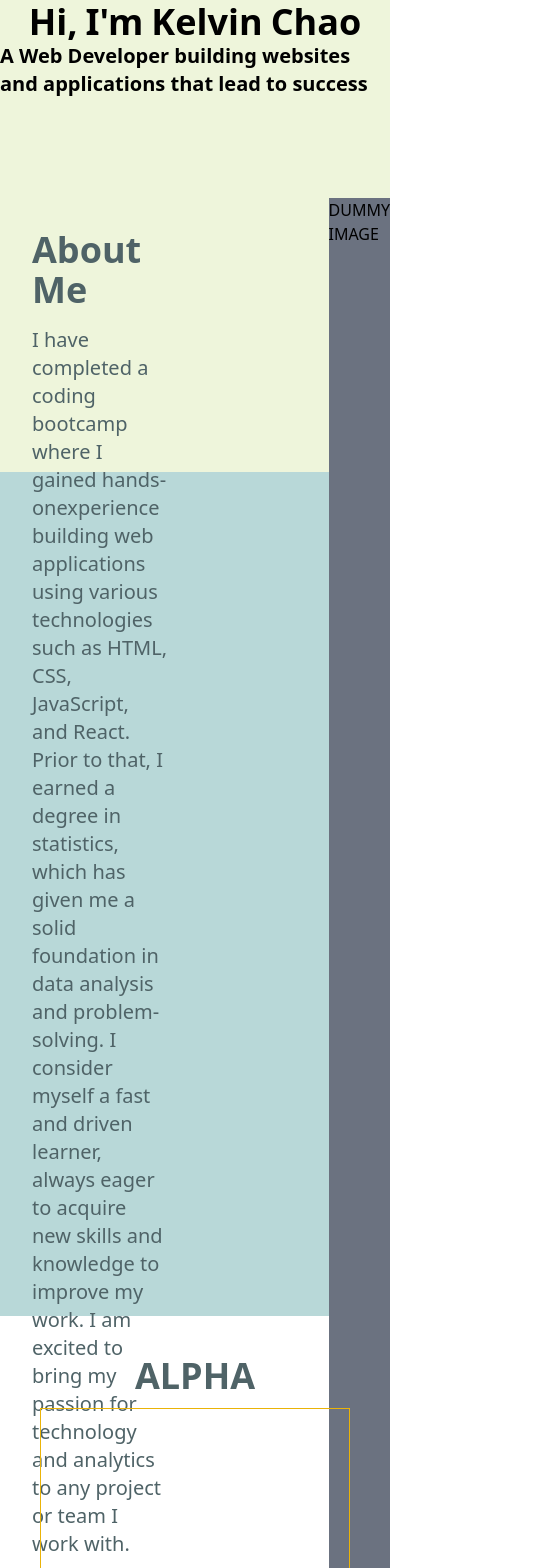
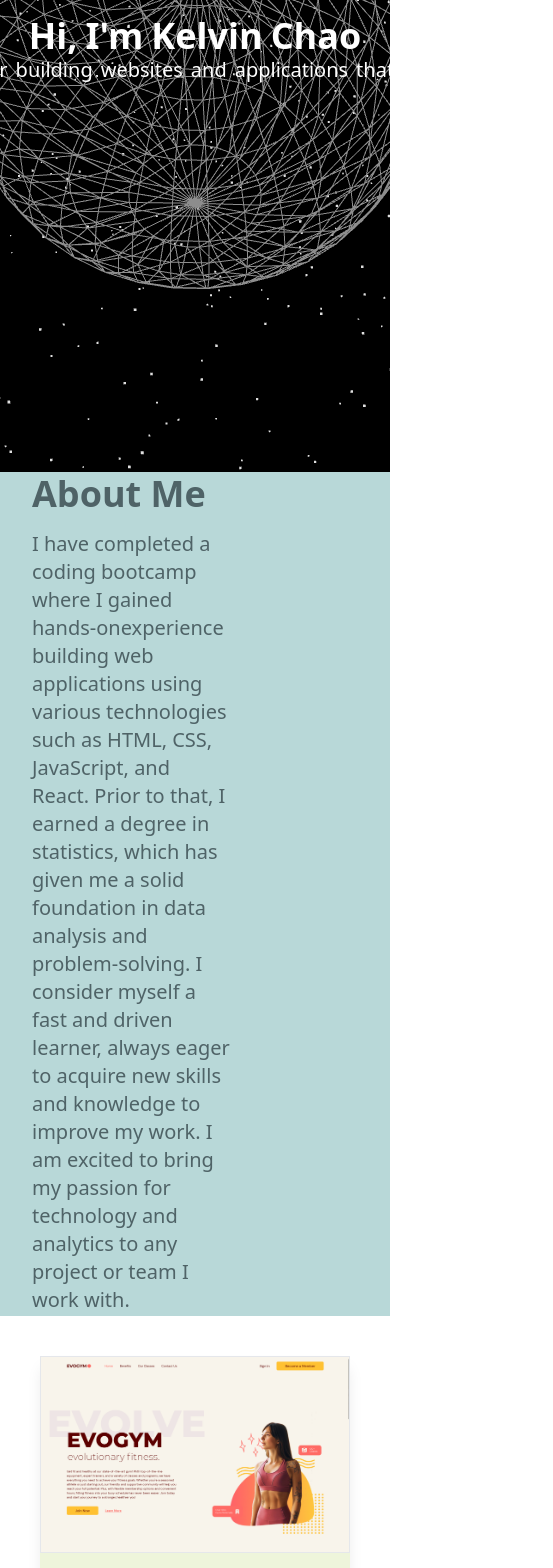
Before and after one commit to KKWChao/Portfolio_v3, a React (Vite) app: page / in a window 390 px wide. Shown: the part 432-2000 px from the top of the page, 553 px wide, since content can reach past the window. Built offline with nearby package versions, Linux system fonts and the light colour scheme.

Commit message:
second card version

```diff
--- a/index.html
+++ b/index.html
@@ -7,7 +7,7 @@
     <title>Portfolio</title>
   </head>
   <body>
-    <canvas id="bg" class="flex h-full w-full"></canvas>
+    <!-- <canvas id="bg" class="flex h-full w-full"></canvas> -->
     <div id="root"></div>
 
     <script type="module" src="/src/main.jsx"></script>
--- /dev/null
+++ b/src/components/Box3js.jsx
@@ -0,0 +1,36 @@
+import { useRef } from "react";
+import { Canvas, useFrame } from "@react-three/fiber";
+import { Stars } from "@react-three/drei";
+
+function Box() {
+  const meshRef = useRef(null);
+
+  useFrame(() => {
+    if (!meshRef.current) {
+      return;
+    }
+
+    meshRef.current.rotation.x += 0.01;
+    meshRef.current.rotation.y += 0.01;
+  });
+
+  return (
+    <mesh ref={meshRef}>
+      <boxGeometry args={[3, 3, 3]} />
+      <meshStandardMaterial color="green" />
+    </mesh>
+  );
+}
+
+const BoxComponent = () => {
+  return (
+    <Canvas>
+      <ambientLight intensity={0.1} />
+      <directionalLight color="white" position={[-10, 4, 5]} />
+      <Stars />
+      <Box />
+    </Canvas>
+  );
+};
+
+export default BoxComponent;
--- a/src/components/Sphere.jsx
+++ /dev/null
@@ -1,7 +0,0 @@
-import React from "react";
-
-const Sphere = () => {
-  return <div>Sphere</div>;
-};
-
-export default Sphere;
--- /dev/null
+++ b/src/components/SphereComponent.jsx
@@ -0,0 +1,37 @@
+import { useRef } from "react";
+import { Canvas, useFrame } from "@react-three/fiber";
+import { Stars, OrbitControls } from "@react-three/drei";
+
+function Sphere() {
+  const meshRef = useRef(null);
+
+  useFrame(() => {
+    if (!meshRef.current) {
+      return;
+    }
+
+    meshRef.current.rotation.x += 0.005;
+    meshRef.current.rotation.y += 0.005;
+  });
+
+  return (
+    <mesh ref={meshRef}>
+      <sphereGeometry args={[2]} />
+      <meshBasicMaterial color="grey" wireframe={true} />
+    </mesh>
+  );
+}
+
+const SphereComponent = () => {
+  return (
+    <Canvas>
+      <ambientLight intensity={0.1} />
+      <directionalLight color="red" position={[-10, 4, 5]} />
+      <Stars />
+      <Sphere />
+      <OrbitControls />
+    </Canvas>
+  );
+};
+
+export default SphereComponent;
--- a/src/index.css
+++ b/src/index.css
@@ -13,10 +13,11 @@ body,
   @apply ; */
 }
 
-canvas {
+/* FOR 3JS BG */
+/* canvas {
   position: fixed;
   top: 0;
   left: 0;
   width: 100%;
   height: 100vh;
-}
+} */
--- a/src/scenes/About/index.jsx
+++ b/src/scenes/About/index.jsx
@@ -1,13 +1,16 @@
 import React from "react";
 import { motion } from "framer-motion";
+
+import SphereComponent from "../../components/SphereComponent";
+import BoxComponent from "../../components/Box3js";
 
 const About = () => {
   return (
     <section
       id="about"
-      className="mx-auto flex h-screen items-center bg-LightBg"
+      className="mx-auto flex h-screen items-center justify-center bg-LightBg"
     >
-      <div className="mx-auto flex justify-center gap-x-32 md:flex-row">
+      <div className="mx-auto flex justify-center gap-x-32 md:flex-row ">
         <motion.div
           className="flex flex-col gap-4 p-8 text-DarkBg md:w-1/3"
           initial="hidden"
@@ -31,7 +34,14 @@ const About = () => {
             project or team I work with.
           </p>
         </motion.div>
-        <motion.div
+
+        <div className="h-100% rounded-md bg-black drop-shadow-md md:w-1/3">
+          {/* <BoxComponent /> */}
+        </div>
+
+        {/* 3JS Animations */}
+
+        {/* <motion.div
           className="bg-gray-500 md:w-1/3"
           initial="hidden"
           whileInView="visible"
@@ -43,7 +53,7 @@ const About = () => {
           }}
         >
           DUMMY IMAGE
-        </motion.div>
+        </motion.div> */}
       </div>
     </section>
   );
--- a/src/scenes/Home/index.jsx
+++ b/src/scenes/Home/index.jsx
@@ -1,6 +1,6 @@
 import { motion } from "framer-motion";
 
-import AnimatedText from "@/components/AnimatedText";
+import SphereComponent from "../../components/SphereComponent";
 
 const Home = () => {
   const HeaderText = "Hi, I'm Kelvin Chao".split(" ");
@@ -13,7 +13,7 @@ const Home = () => {
   const initial = { opacity: 0, y: -100 };
   const visible = { opacity: 1, y: 0 };
   return (
-    <section id="home" className="mx-auto mt-[60px] h-screen bg-LighterBg">
+    <section id="home" className="relative mx-auto mt-[60px] h-screen">
       <motion.div
         className="flex h-full flex-col items-center justify-center"
         initial="hidden"
@@ -25,7 +25,7 @@ const Home = () => {
           visible: {},
         }}
       >
-        <div className="flex text-black">
+        <div className="flex text-white">
           {HeaderText.map((words, i) => {
             return (
               <motion.p
@@ -34,17 +34,37 @@ const Home = () => {
                 initial={initial}
                 whileInView={visible}
                 whileHover={{ scale: 1.2 }}
+                key={`${words}_${i}`}
               >
                 {words}
               </motion.p>
             );
           })}
         </div>
-        <p className="text-xl font-semibold">
-          A Web Developer building websites and applications that lead to
-          success
-        </p>
+        <div className="flex text-white">
+          {SubText.map((words, i) => {
+            return (
+              <motion.p
+                className="mx-1 text-xl"
+                transition={{
+                  type: "inertial",
+                  bounce: 0.75,
+                  delay: 0.1 * (2 + i),
+                }}
+                initial={initial}
+                whileInView={visible}
+                whileHover={{ scale: 1.2 }}
+                key={`${words}_${i}`}
+              >
+                {words}
+              </motion.p>
+            );
+          })}
+        </div>
       </motion.div>
+      <div className="absolute top-0 z-[-10] h-full w-full bg-black">
+        <SphereComponent />
+      </div>
     </section>
   );
 };
--- a/src/scenes/Projects/ProjectCard.jsx
+++ b/src/scenes/Projects/ProjectCard.jsx
@@ -1,33 +1,80 @@
 import React from "react";
-import dummy from "@/assets/react.svg";
 
 // WIP
 const ProjectCard = (props, i) => {
   /* CAROUSEL */
   // const [Carousel, setCarousel] = useState(false);
   return (
+    /* V1 Card */
+    // <div
+    //   key={`${props.projectName}_${i}`}
+    //   className="flex flex-col items-center justify-center"
+    // >
+    //   <h1 className="pb-3 text-center text-4xl font-bold text-DarkBg">
+    //     {props.projectName.toUpperCase()}
+    //   </h1>
+    //   <div
+    //     className="relative inline-block  w-full rounded-lg border text-white hover:text-black"
+    //     key={props.key}
+    //   >
+    //     <img
+    //       src={props.projectImage}
+    //       alt="Evogym"
+    //       className="h-[360px] w-[360px] overflow-hidden"
+    //     />
+    //     <span className="absolute top-14 h-full w-full p-4 text-xl opacity-0 drop-shadow-md transition-all duration-300 ease-in-out hover:opacity-100">
+    //       {props.projectDescription}
+    //     </span>
+    //   </div>
+    //   <div className="mt-4 flex w-full gap-4">
+    //     <button
+    //       className="button mt-2 w-1/2 rounded bg-Highlight p-3 duration-200 ease-in-out hover:bg-LighterBg"
+    //       href={props.projectLink}
+    //       target="_blank"
+    //       onClick={() => {}}
+    //     >
+    //       <a href={props.projectLink} target="_blank">
+    //         Deployment
+    //       </a>
+    //     </button>
+    //     <button
+    //       className="button mt-2 w-1/2 rounded bg-Highlight p-3 duration-200 ease-in-out hover:bg-LighterBg"
+    //       href={props.projectGit}
+    //       target="_blank"
+    //       onClick={() => {}}
+    //     >
+    //       <a href={props.projectLink} target="_blank">
+    //         Github
+    //       </a>
+    //     </button>
+    //   </div>
+    // </div>
+
+    /* V2 Card */
     <div
       key={`${props.projectName}_${i}`}
-      className="flex flex-col items-center justify-center"
+      className="flex h-full w-full flex-col items-center justify-center bg-LighterBg shadow-lg"
     >
-      <h1 className="pb-3 text-center text-4xl font-bold text-DarkBg">
+      <div
+        className="relative inline-block w-full border text-white hover:text-black"
+        key={props.key}
+      >
+        <img
+          src={props.projectImage}
+          alt="Evogym"
+          className="overflow-hidden"
+        />
+      </div>
+      <div className="mt-4 w-full gap-4 p-4">
+        <h1 className="pb-3 text-4xl font-bold text-DarkBg">
           {props.projectName.toUpperCase()}
         </h1>
-      <div
-        className="relative inline-block h-[360px] w-full border border-yellow-500 text-white hover:text-black md:w-[360px]"
-        key={props.key}
-        style={{
-          background: `${dummy}`,
-        }}
-      >
-        {/* IMAGE SIZE [320 x 320] */}
-        <span className="absolute top-14 h-full w-full p-4 text-xl opacity-0 transition-all duration-300 ease-in-out hover:opacity-100">
+        <span className="top-14 h-full w-full text-xl">
           {props.projectDescription}
         </span>
-      </div>
-      <div className="mt-4 flex w-full gap-4">
+        <div className="m-4 flex justify-around font-semibold">
           <button
-          className="button mt-2 w-1/2 rounded bg-Highlight p-3 duration-200 ease-in-out hover:bg-LighterBg"
+            className="button w-1/3 rounded border border-black border-opacity-20 bg-Highlight py-3 shadow-lg duration-200 ease-in-out hover:bg-LighterBg"
             href={props.projectLink}
             target="_blank"
             onClick={() => {}}
@@ -37,7 +84,7 @@ const ProjectCard = (props, i) => {
             </a>
           </button>
           <button
-          className="button mt-2 w-1/2 rounded bg-Highlight p-3 duration-200 ease-in-out hover:bg-LighterBg"
+            className="button w-1/3 rounded border border-black border-opacity-20 bg-Highlight py-3 shadow-lg duration-200 ease-in-out hover:bg-LighterBg"
             href={props.projectGit}
             target="_blank"
             onClick={() => {}}
@@ -48,6 +95,7 @@ const ProjectCard = (props, i) => {
           </button>
         </div>
       </div>
+    </div>
   );
 };
 
--- a/src/scenes/Projects/index.jsx
+++ b/src/scenes/Projects/index.jsx
@@ -1,14 +1,15 @@
 import React from "react";
 import ProjectCard from "./ProjectCard";
+import project1Image from "@/assets/images/Project1.png";
 import { motion } from "framer-motion";
 
 const Projects = () => {
   const Projects = [
     {
-      name: "alpha",
-      github: "https://www.google.com",
-      image: "alpha.src",
-      link: "https://www.google.com",
+      name: "EvoGym",
+      github: "https://github.com/KKWChao/DemoSite",
+      image: project1Image,
+      link: "https://evogym-demo.pages.dev/",
       description:
         "Lorem ipsum dolor sit, amet consectetur adipisicing elit. Vero beatae reprehenderit veritatis suscipit numquam eum modi quasi sunt. Doloremque cum esse quod possimus, voluptatem praesentium maxime neque dicta nesciunt sit?",
     },
@@ -39,8 +40,11 @@ const Projects = () => {
   ];
 
   return (
-    <section id="projects" className="mx-auto flex items-center md:h-screen">
-      <div className="flex w-full flex-col justify-around gap-5 overflow-hidden p-10 md:flex-row">
+    <section
+      id="projects"
+      className="mx-auto flex items-center justify-center md:h-screen"
+    >
+      <div className="mx-10 flex w-full flex-col items-center justify-around gap-10 pt-10 md:flex-row">
         {Projects.map((items, i) => (
           <motion.div
             className="relative"
@@ -52,6 +56,7 @@ const Projects = () => {
               hidden: { opacity: 0, y: -100 },
               visible: { opacity: 1, y: 0 },
             }}
+            key={`${items}_${i}`}
           >
             <ProjectCard
               projectName={items.name}
@@ -59,7 +64,6 @@ const Projects = () => {
               projectImage={items.image}
               projectLink={items.link}
               projectGit={items.github}
-              dummyKey={i}
             />
           </motion.div>
         ))}
```
Also changed, not shown: src/components/AnimatedText.jsx (+2 -9 lines), src/components/Box.jsx (deleted, +0 -12 lines), src/assets/images/Project1.png (added). Lines whose indentation alone changed are shown as unchanged.
